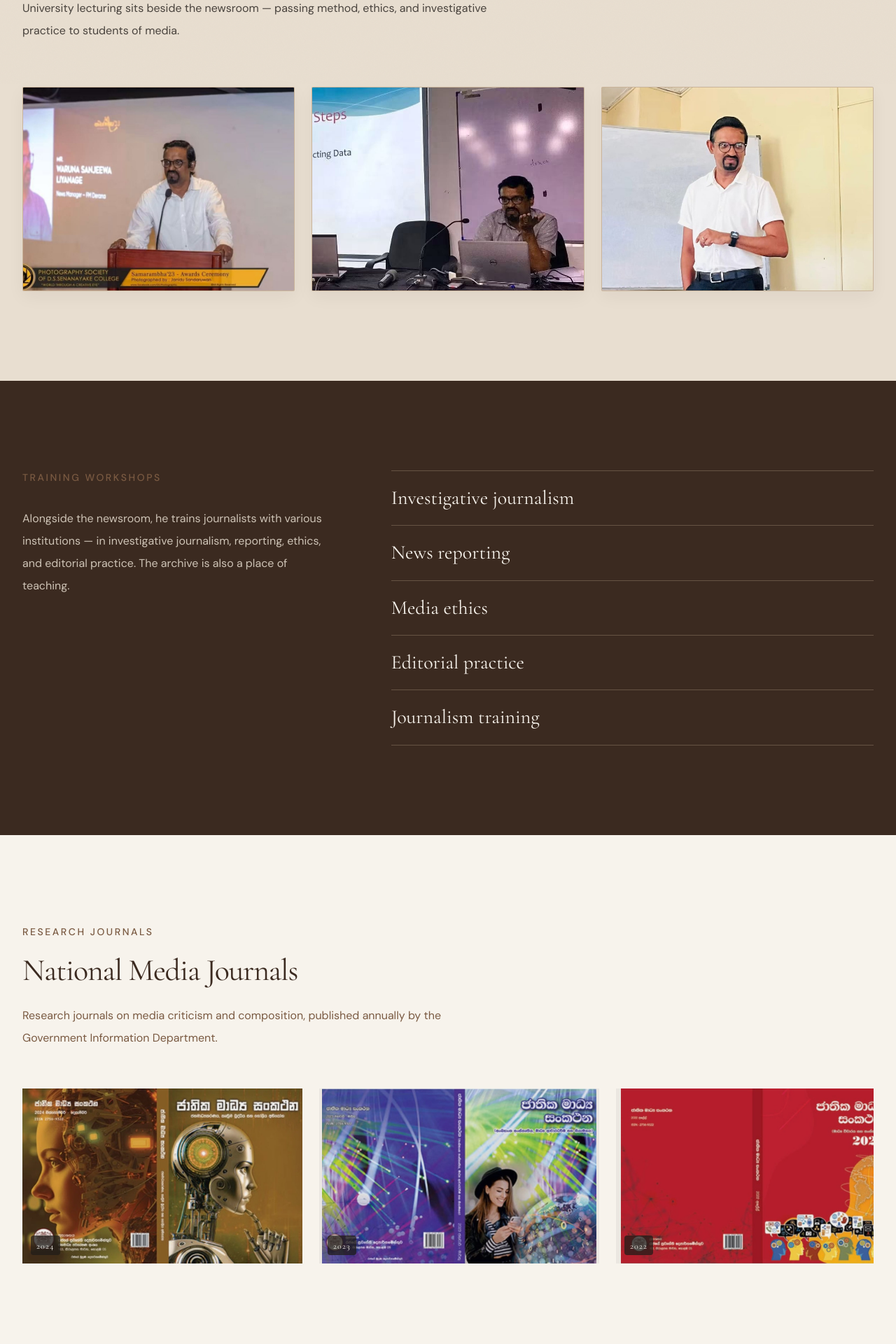
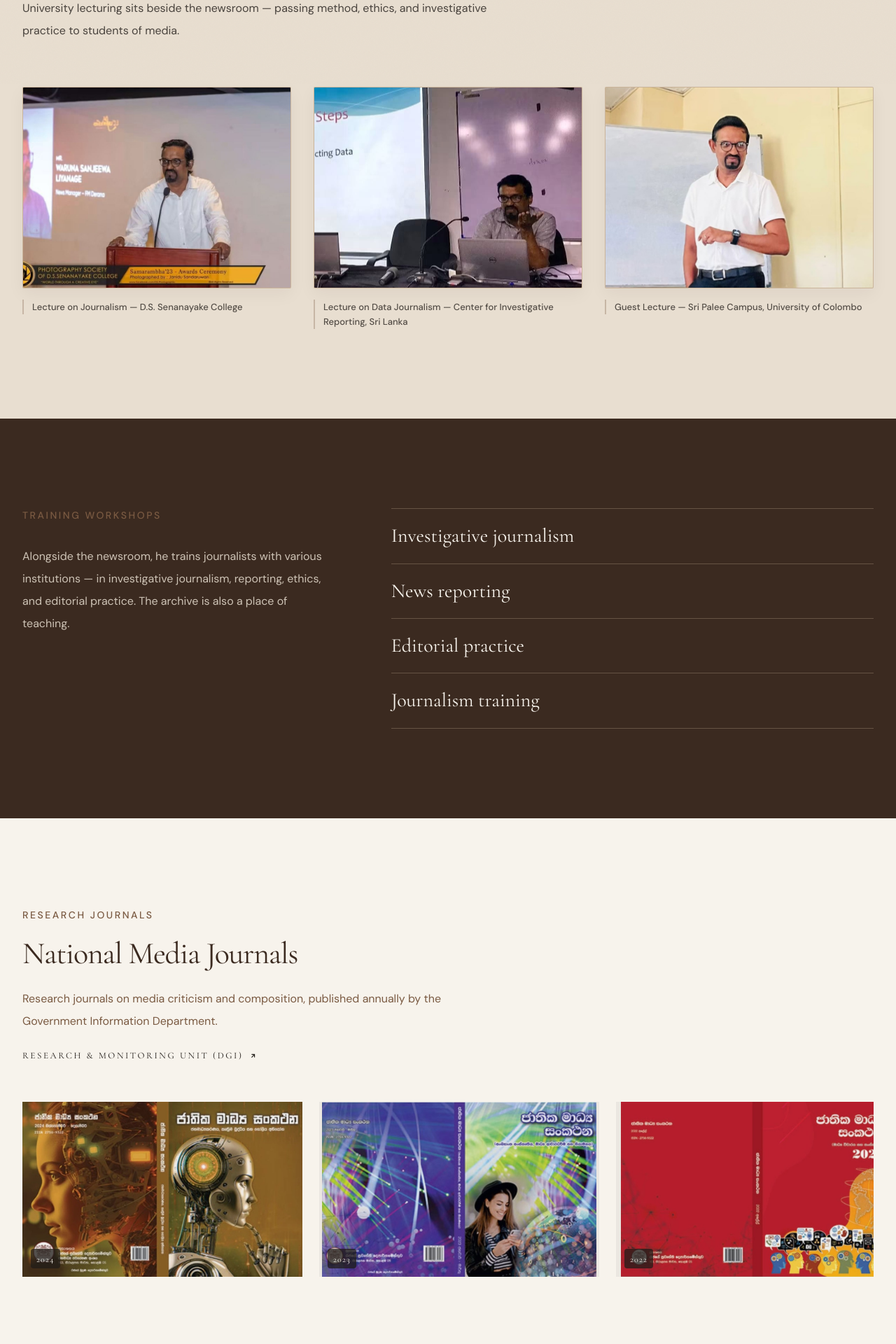
Before and after one commit to MPcooray/Waruna-Sanjeewa-portfolio, a Next.js app: page /training in a window 1280 px wide. Shown: the part 680-2600 px from the top of the page at 70% size. Built offline with nearby package versions, Linux system fonts and the light colour scheme; no server answers.

Commit message:
Add new images and captions

```diff
--- a/src/app/training/page.tsx
+++ b/src/app/training/page.tsx
@@ -42,33 +42,56 @@ export default function TrainingPage() {
             <p className="mt-8 max-w-2xl leading-8 text-ink/80">{page.universityBody}</p>
           </Reveal>
 
-          <div className="mt-16 grid gap-6 sm:grid-cols-3">
-            <Reveal className="relative aspect-[4/3] w-full overflow-hidden bg-sand border border-sand/10 shadow-[0_8px_24px_rgba(33,28,24,0.05)] rounded-xs" delay={0.05}>
+          <div className="mt-16 grid gap-8 sm:grid-cols-3">
+            <Reveal className="flex flex-col" delay={0.05}>
+              <div className="relative aspect-[4/3] w-full overflow-hidden bg-sand border border-sand/10 shadow-[0_8px_24px_rgba(33,28,24,0.05)] rounded-xs">
                 <Image
                   src="/images/gallery/training-01.jpg"
-                alt="Waruna lecturing at Samarambha '23"
+                  alt="Waruna lecturing at D.S. Senanayake College"
                   fill
                   className="object-cover object-center"
                   sizes="(min-width: 768px) 30vw, 100vw"
                 />
+              </div>
+              <p className="mt-4 text-[0.8125rem] leading-relaxed text-ink/75 font-medium border-l-2 border-brown/30 pl-3">
+                {locale === "en"
+                  ? "Lecture on Journalism — D.S. Senanayake College"
+                  : "ප්‍රවෘත්තිකරණය පිළිබඳ දේශනය — ඩී.එස්. සේනානායක විද්‍යාලය"}
+              </p>
             </Reveal>
-            <Reveal className="relative aspect-[4/3] w-full overflow-hidden bg-sand border border-sand/10 shadow-[0_8px_24px_rgba(33,28,24,0.05)] rounded-xs" delay={0.1}>
+
+            <Reveal className="flex flex-col" delay={0.1}>
+              <div className="relative aspect-[4/3] w-full overflow-hidden bg-sand border border-sand/10 shadow-[0_8px_24px_rgba(33,28,24,0.05)] rounded-xs">
                 <Image
                   src="/images/gallery/training-02.jpg"
-                alt="Waruna teaching data gathering methods"
+                  alt="Waruna teaching data journalism"
                   fill
                   className="object-cover object-center"
                   sizes="(min-width: 768px) 30vw, 100vw"
                 />
+              </div>
+              <p className="mt-4 text-[0.8125rem] leading-relaxed text-ink/75 font-medium border-l-2 border-brown/30 pl-3">
+                {locale === "en"
+                  ? "Lecture on Data Journalism — Center for Investigative Reporting, Sri Lanka"
+                  : "දත්ත ප්‍රවෘත්තිකරණය පිළිබඳ දේශනය — ගවේෂණාත්මක වාර්තාකරණ මධ්‍යස්ථානය, ශ්‍රී ලංකාව"}
+              </p>
             </Reveal>
-            <Reveal className="relative aspect-[4/3] w-full overflow-hidden bg-sand border border-sand/10 shadow-[0_8px_24px_rgba(33,28,24,0.05)] rounded-xs" delay={0.15}>
+
+            <Reveal className="flex flex-col" delay={0.15}>
+              <div className="relative aspect-[4/3] w-full overflow-hidden bg-sand border border-sand/10 shadow-[0_8px_24px_rgba(33,28,24,0.05)] rounded-xs">
                 <Image
                   src="/images/gallery/training-03.jpg"
-                alt="Waruna lecturing in classroom"
+                  alt="Waruna lecturing at Sri Pali Campus"
                   fill
                   className="object-cover object-center"
                   sizes="(min-width: 768px) 30vw, 100vw"
                 />
+              </div>
+              <p className="mt-4 text-[0.8125rem] leading-relaxed text-ink/75 font-medium border-l-2 border-brown/30 pl-3">
+                {locale === "en"
+                  ? "Guest Lecture — Sri Palee Campus, University of Colombo"
+                  : "ආරාධිත දේශනය — ශ්‍රී පාලි මණ්ඩපය, කොළඹ විශ්වවිද්‍යාලය"}
+              </p>
             </Reveal>
           </div>
         </div>
@@ -85,6 +108,19 @@ export default function TrainingPage() {
               {page.publicationsTitle}
             </h2>
             <p className="mt-6 max-w-2xl leading-8 text-brown">{page.publicationsBody}</p>
+            <div className="mt-6 flex flex-wrap items-center">
+              <a
+                href="https://dgi.gov.lk/divisions/research-monitoring-unit"
+                target="_blank"
+                rel="noopener noreferrer"
+                className="inline-flex items-center gap-2 font-display text-[0.8125rem] tracking-[0.2em] uppercase text-deep hover:text-brown transition duration-300"
+              >
+                {locale === "en" ? "Research & Monitoring Unit (DGI)" : "පර්යේෂණ හා නිරීක්ෂණ අංශය (රජයේ ප්‍රවෘත්ති දෙපාර්තමේන්තුව)"}
+                <svg viewBox="0 0 16 16" className="size-[11px]" fill="none" stroke="currentColor" strokeWidth="1.75">
+                  <path d="M5 11l6-6M5 5h6v6" />
+                </svg>
+              </a>
+            </div>
           </Reveal>
 
           {/* Sankathana Journal Covers Horizontal Scroll with side arrows */}
--- a/src/data/copy.ts
+++ b/src/data/copy.ts
@@ -98,7 +98,7 @@ export const copy = {
     international: {
       kicker: "International Conferences",
       title: "Knowledge without borders",
-      lede: "Professional participation in the Global Investigative Journalism Conference — Lillehammer, Johannesburg, and Hamburg.",
+      lede: "Professional participation in the Global Investigative Journalism Conference — Lillehammer, Johannesburg, New Delhi, and Hamburg.",
       series: "GIJC",
     },
     training: {
@@ -346,13 +346,13 @@ export const copy = {
     international: {
       kicker: "ජාත්‍යන්තර සම්මන්ත්‍රණ",
       title: "සීමා නොමැති දැනුම",
-      lede: "ගෝලීය ගවේෂණාත්මක ප්‍රවෘත්තිකරණ සමුළුවට වෘත්තීය සහභාගීත්වය — ලිලේහැමර්, ජොහැනස්බර්ග් සහ හැම්බර්ග්.",
+      lede: "ගෝලීය ගවේෂණාත්මක ප්‍රවෘත්තිකරණ සමුළුවට වෘත්තීය සහභාගීත්වය — ලිලේහැමර්, ජොහැනස්බර්ග්, නව දිල්ලිය සහ හැම්බර්ග්.",
       series: "GIJC",
     },
     training: {
       kicker: "මාධ්‍ය පුහුණුකරු",
       title: "ප්‍රවෘත්තිකරණය ඉදිරියට ගෙන යාම",
-      body: "ප්‍රවෘත්ති කාමරයට අමතරව, විවිධ ආයතන සමඟ ගවේෂණාත්මක ප්‍රවෘත්තිකරණය, වාර්තාකරණය, ආචාර ධර්ම සහ කතෘ භාවිතය පිළිබඳව ප්‍රවෘත්තිකරුවන් පුහුණු කරයි. ලේඛනාගාරය ඉගැන්වීමේ තැනක් ද වේ.",
+      body: "ප්‍රවෘත්ති කාමරයේ අත්දැකීම් සමඟ, ගවේෂණාත්මක ප්‍රවෘත්තිකරණය, ප්‍රවෘත්ති වාර්තාකරණය, මාධ්‍ය ආචාරධර්ම සහ සංස්කරණ කාර්යය ඇතුළු ක්ෂේත්‍ර රැසක දැනුම හා අත්දැකීම් බෙදාහදා ගැනීමේ පුහුණු වැඩසටහන් පවත්වයි.",
     },
     paths: {
       kicker: "වැඩ කඳවුරු තුනක්",
@@ -400,13 +400,13 @@ export const copy = {
         "වාර්තාකරණය, සංස්කරණය සහ ප්‍රවෘත්ති කළමනාකරණය — Max TV සහ ඉසුරා ගුවන්විදුලියේ සිට දෙරණ දක්වා, අද ප්‍රවෘත්ති කළමනාකරු ලෙස.",
     },
     trainingPage: {
-      kicker: "මාධ්‍ය පුහුණුකරු",
-      title: "ප්‍රවෘත්තිකරණය ඉදිරියට ගෙන යාම.",
-      lede: "ප්‍රවෘත්ති කාමරයට සමගාමීව, වසර ගණනාවක් ප්‍රවෘත්තිකරුවන්, ශිෂ්‍යයන් සහ මාධ්‍ය වෘත්තිකයන් සමඟ වැඩ කර ඇත.",
+      kicker: "මාධ්‍ය පුහුණුව",
+      title: "අත්දැකීම් බෙදාගත් ගමනක්.",
+      lede: "ප්‍රවෘත්ති මැදිරියේ අත්දැකීම් සමඟින්, මාධ්‍යවේදීන්, සිසුන් සහ මාධ්‍ය ක්ෂේත්‍රයේ වෘත්තිකයන් සමඟ දැනුම හා අත්දැකීම් බෙදාගත් කාලය.",
       universityKicker: "විශ්වවිද්‍යාලය",
-      universityTitle: "ඊළඟ පරම්පරාවට ඉගැන්වීම",
+      universityTitle: "ඊළඟ පරපුර සමඟ.",
       universityBody:
-        "විශ්වවිද්‍යාල දේශන ප්‍රවෘත්ති කාමරය අසල තැබේ — ක්‍රමය, ආචාර ධර්ම සහ ගවේෂණ භාවිතය මාධ්‍ය ශිෂ්‍යයන්ට ලබා දෙමින්.",
+        "විශ්වවිද්‍යාල දේශන හරහා මාධ්‍ය ක්ෂේත්‍රයේ අත්දැකීම්, වෘත්තීය ආචාරධර්ම සහ ගවේෂණාත්මක ප්‍රවෘත්තිකරණයේ දැනුම නව පරපුර වෙත රැගෙන යන ගමනක්.",
       workshopsKicker: "පුහුණු වැඩමුළු",
       conversationsKicker: "සංවාද",
       publicationsKicker: "පර්යේෂණ සඟරා",
@@ -416,7 +416,7 @@ export const copy = {
     music: {
       kicker: "සංගීතය",
       title: "කතන්දර කීමේ තවත් භාෂාවක්.",
-      lede: "මුල් ගීත, ගායනය සහ කලාකරුවන් සමඟ සහයෝගීතා — වෙනත් යතුරකින් තබන දෙවන ලේඛනාගාරයකි.",
+      lede: "ස්වතන්ත්‍ර ගීත, සමූහ ගායනය සහ කලාකරුවන් සමඟ එක්ව නිර්මාණය වූ සංගීත කෘති — වචනවලින් ඔබ්බට යන තවත් ප්‍රකාශනයක්.",
       featuredKicker: "ප්‍රධාන ගීතය",
       featured: "මිදෙල්ල මල්",
       lyrics: "පද රචනය",
--- a/src/data/site.ts
+++ b/src/data/site.ts
@@ -126,8 +126,8 @@ export const timeline = [
     year: "2017",
     title: { en: "GIJC · South Africa", si: "GIJC · දකුණු අප්‍රිකාව" },
     detail: {
-      en: "10th Global Investigative Journalism Conference, Johannesburg.",
-      si: "10 වැනි ගෝලීය ගවේෂණාත්මක ප්‍රවෘත්තිකරණ සමුළුව, ජොහැනස්බර්ග්.",
+      en: "Global Investigative Journalism Conference, Johannesburg.",
+      si: "ගෝලීය ගවේෂණාත්මක ප්‍රවෘත්තිකරණ සමුළුව, ජොහැනස්බර්ග්.",
     },
   },
   {
@@ -176,14 +176,28 @@ export const conferences = [
     country: { en: "South Africa", si: "දකුණු අප්‍රිකාව" },
     city: { en: "Johannesburg", si: "ජොහැනස්බර්ග්" },
     event: {
-      en: "10th Global Investigative Journalism Conference",
-      si: "10 වැනි ගෝලීය ගවේෂණාත්මක ප්‍රවෘත්තිකරණ සමුළුව",
+      en: "Global Investigative Journalism Conference",
+      si: "ගෝලීය ගවේෂණාත්මක ප්‍රවෘත්තිකරණ සමුළුව",
     },
     note: {
       en: "Conference biography published by GIJC17 records his work as News Manager at Derana.",
       si: "GIJC17 සමුළු චරිතාපදානය ඔහු දෙරණ ප්‍රවෘත්ති කළමනාකරු ලෙස සටහන් කරයි.",
     },
     images: ["/images/gijc-sa-1.jpg"],
+  },
+  {
+    year: "2018",
+    country: { en: "India", si: "ඉන්දියාව" },
+    city: { en: "New Delhi", si: "නව දිල්ලිය" },
+    event: {
+      en: "Global Investigative Journalism Conference",
+      si: "ගෝලීය ගවේෂණාත්මක ප්‍රවෘත්තිකරණ සමුළුව",
+    },
+    note: {
+      en: "Regional summit gathering investigative journalists from across Asia to share investigative methods.",
+      si: "ගවේෂණාත්මක මාධ්‍ය ක්‍රමවේද බෙදාහදා ගැනීම සඳහා සමස්ත ආසියාව පුරා සිටින ගවේෂණාත්මක මාධ්‍යවේදීන්ගේ කලාපීය සමුළුවකි.",
+    },
+    images: ["/images/gallery/conference-india.jpg"],
   },
   {
     year: "2019",
@@ -251,7 +265,6 @@ export const investigations = [
 export const trainingTopics = [
   { en: "Investigative journalism", si: "ගවේෂණාත්මක ප්‍රවෘත්තිකරණය" },
   { en: "News reporting", si: "ප්‍රවෘත්ති වාර්තාකරණය" },
-  { en: "Media ethics", si: "මාධ්‍ය ආචාර ධර්ම" },
   { en: "Editorial practice", si: "කතෘ භාවිතය" },
   { en: "Journalism training", si: "ප්‍රවෘත්තිකරණ පුහුණුව" },
 ];
```
Also changed, not shown: src/app/music/page.tsx (+4 -4 lines), src/components/home/International.tsx (+3 -6 lines), public/images/gallery/conference-india.jpg (added). Lines whose indentation alone changed are shown as unchanged.
